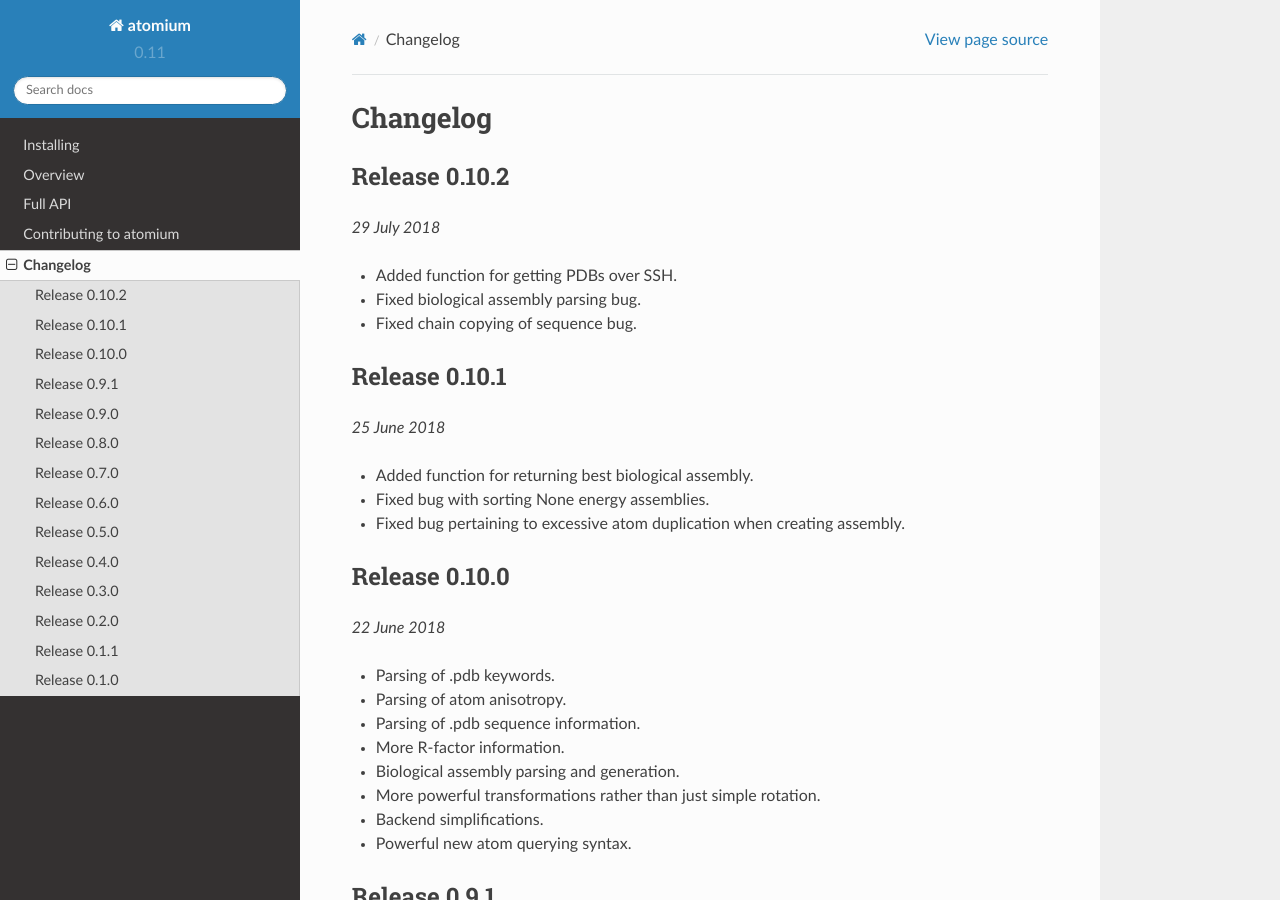
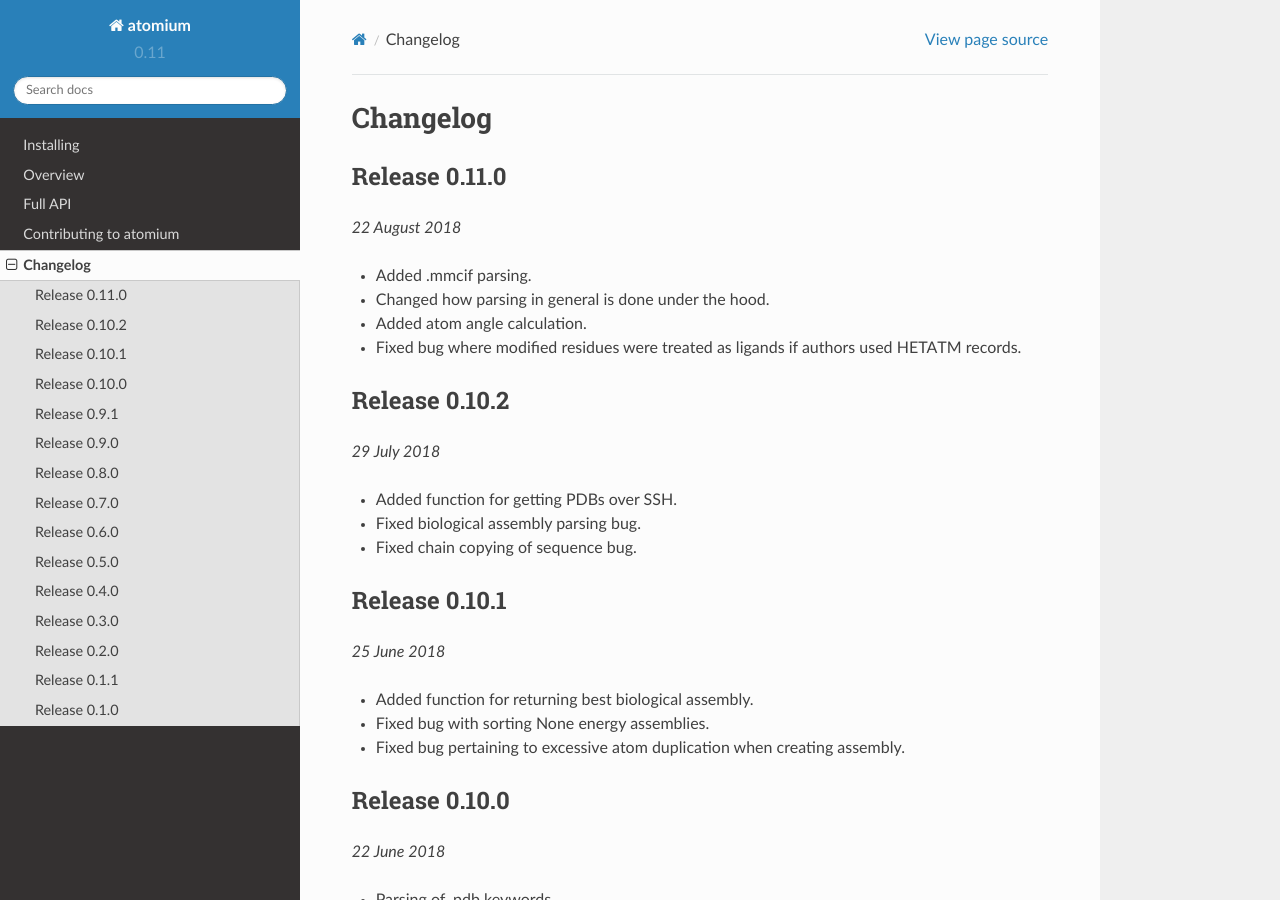
Before and after one commit to samirelanduk/atomium, a Sphinx documentation site: the page built from docs/source/changelog.rst, in a window 1280 px wide and 900 px high. Built offline with Sphinx 7.4.7 and the Read the Docs theme 2.0.0, drawn with Linux system fonts in a browser that asks for light colours.

Commit message:
0.11 changelog

```diff
--- a/docs/source/changelog.rst
+++ b/docs/source/changelog.rst
@@ -1,5 +1,16 @@
 Changelog
 ---------
+
+Release 0.11.0
+~~~~~~~~~~~~~~
+
+`22 August 2018`
+
+* Added .mmcif parsing.
+* Changed how parsing in general is done under the hood.
+* Added atom angle calculation.
+* Fixed bug where modified residues were treated as ligands if authors used HETATM records.
+
 
 Release 0.10.2
 ~~~~~~~~~~~~~~
```
